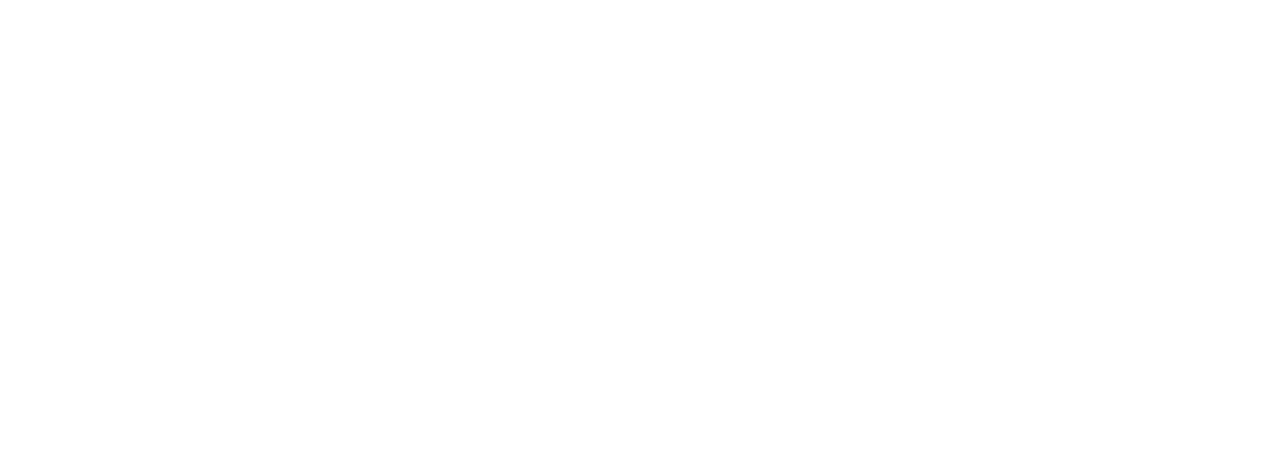
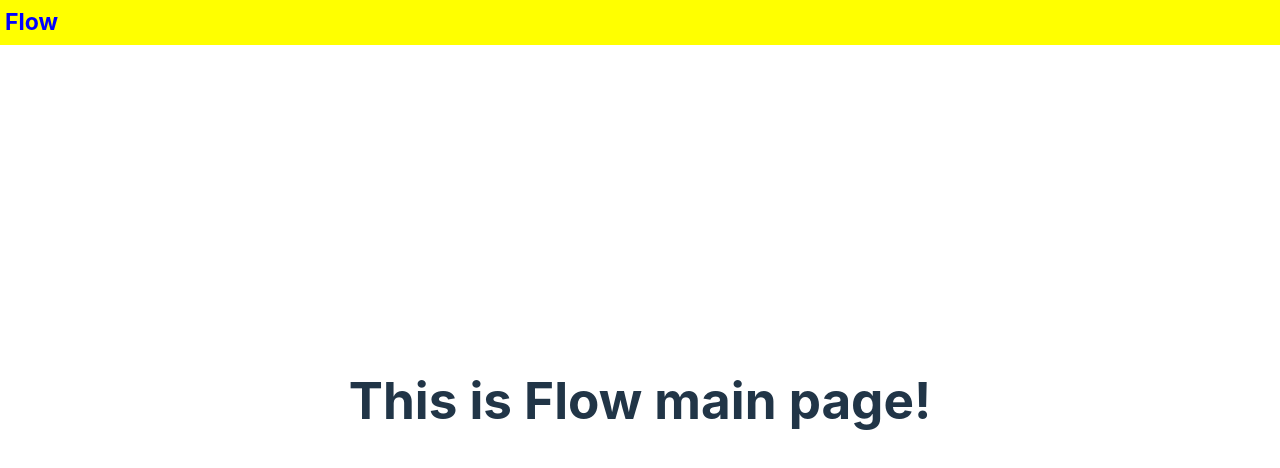
Before and after one commit to MatthewLacerda2/FixFlow, a React (Vite) app in the folder fixflow.client/: page / in a window 1280 px wide. Shown: the top 468 px of the page. Built offline with nearby package versions, Linux system fonts and the light colour scheme.

Commit message:
initial setups

```diff
--- a/fixflow.client/package.json
+++ b/fixflow.client/package.json
@@ -11,7 +11,8 @@
   },
   "dependencies": {
     "react": "^18.2.0",
-    "react-dom": "^18.2.0"
+    "react-dom": "^18.2.0",
+    "react-router-dom": "^6.22.3"
   },
   "devDependencies": {
     "@types/react": "^18.2.56",
--- a/fixflow.client/src/App.tsx
+++ b/fixflow.client/src/App.tsx
@@ -1,7 +1,17 @@
+import { Route, Routes } from "react-router-dom";
 import "./App.css";
+import Header from "./Components/Header/Header";
+import MainPage from "./MainPage";
 
 function App() {
-  return <div></div>;
+  return (
+    <div>
+      <Header />
+      <Routes>
+        <Route path="/" element={<MainPage></MainPage>} />
+      </Routes>
+    </div>
+  );
 }
 
 export default App;
--- /dev/null
+++ b/fixflow.client/src/Components/Card/index.js
@@ -0,0 +1 @@
+export { default } from './Card';
--- /dev/null
+++ b/fixflow.client/src/Components/Header/Header.css
@@ -0,0 +1,29 @@
+.main-header {
+    position: fixed;
+    top: 0;
+    left: 0;
+    width: 100%;
+    z-index: 9;
+    background-color: yellow;
+    padding: 5px;
+    text-align: left;
+    display: flex;
+    justify-content: space-between;
+    align-items: center;
+}
+
+.logo {
+    color: blue;
+    text-decoration: none;
+    font-weight: bold;
+    font-size: 23px;
+}
+
+.user-info {
+    font-size: 17px;
+    margin-right: 18px;
+}
+
+.logout-button {
+    margin-left: 26px;
+}
--- /dev/null
+++ b/fixflow.client/src/Components/Header/Header.tsx
@@ -0,0 +1,11 @@
+import "./Header.css";
+
+const Header: React.FC = () => {
+  return (
+    <div className="main-header">
+      <div className="logo">Flow</div>
+    </div>
+  );
+};
+
+export default Header;
--- /dev/null
+++ b/fixflow.client/src/Components/Header/index.js
@@ -0,0 +1 @@
+export { default } from './Header';
--- /dev/null
+++ b/fixflow.client/src/MainPage.tsx
@@ -0,0 +1,9 @@
+const MainPage: React.FC = () => {
+  return (
+    <div>
+      <h1>This is Flow main page!</h1>
+    </div>
+  );
+};
+
+export default MainPage;
--- a/fixflow.client/src/main.tsx
+++ b/fixflow.client/src/main.tsx
@@ -1,10 +1,13 @@
-import React from 'react'
-import ReactDOM from 'react-dom/client'
-import App from './App.tsx'
-import './index.css'
+import React from "react";
+import ReactDOM from "react-dom/client";
+import App from "./App.tsx";
+import "./index.css";
+import { BrowserRouter } from "react-router-dom";
 
-ReactDOM.createRoot(document.getElementById('root')!).render(
+ReactDOM.createRoot(document.getElementById("root")!).render(
   <React.StrictMode>
-    <App />
-  </React.StrictMode>,
-)
+    <BrowserRouter>
+      <App />
+    </BrowserRouter>
+  </React.StrictMode>
+);
```
Also changed, not shown: fixflow.client/src/Components/Card/Card.css (added, +32 -0 lines), fixflow.client/src/Components/Card/Card.tsx (added, +26 -0 lines), fixflow.client/src/NotFoundPage.tsx (added, +12 -0 lines), 1 other file (tests, documents, lock files or other folders).
